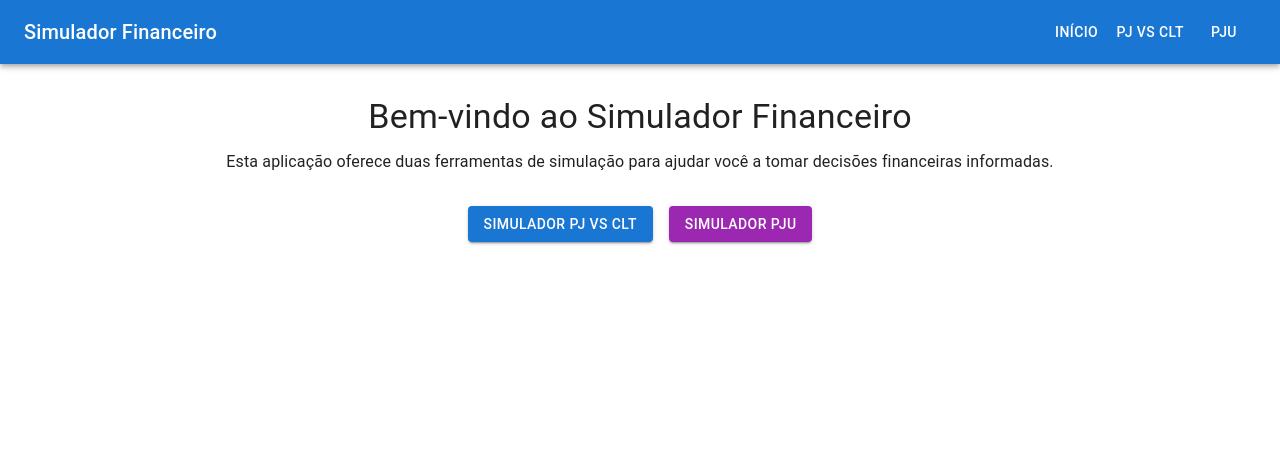
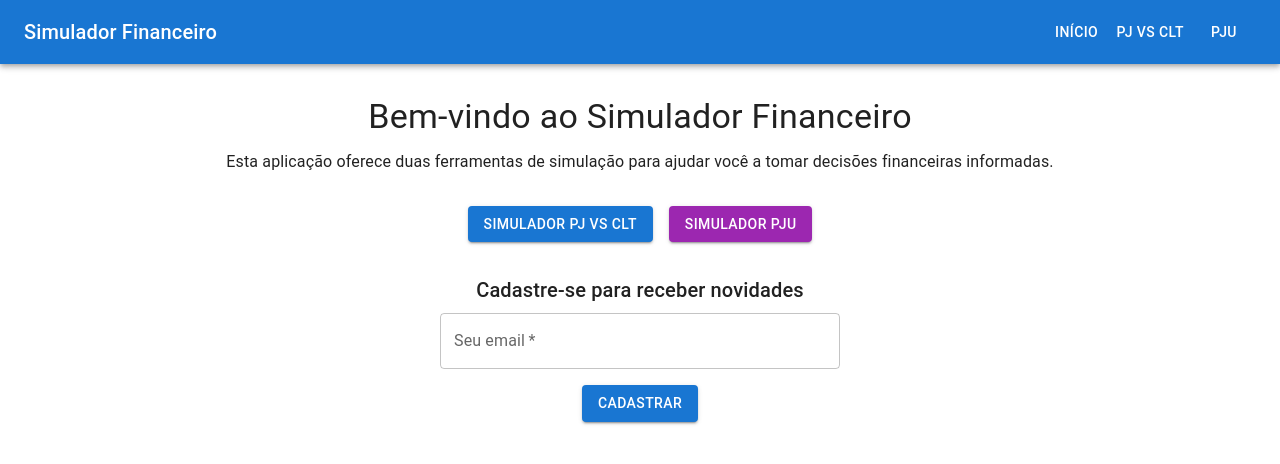
Before and after one commit to ealexbarros/react-projects, a React (Create React App) app: page / in a window 1280 px wide. Shown: the top 464 px of the page. Built offline with nearby package versions, Linux system fonts and the light colour scheme.

Commit message:
incluindo email

```diff
--- a/src/components/Home.js
+++ b/src/components/Home.js
@@ -1,9 +1,27 @@
-import React from 'react';
-import { Button, Typography, Box } from '@mui/material';
+import React, { useState } from 'react';
+import { Button, Typography, Box, TextField, Snackbar } from '@mui/material';
 import { Link as RouterLink } from 'react-router-dom';
 
+const Home = () => {
+  const [email, setEmail] = useState('');
+  const [openSnackbar, setOpenSnackbar] = useState(false);
 
-   const Home = () => {
+  const handleEmailChange = (event) => {
+    setEmail(event.target.value);
+  };
+
+  const handleSubmit = (event) => {
+    event.preventDefault();
+    // Aqui você pode adicionar a lógica para enviar o email para o backend
+    console.log('Email cadastrado:', email);
+    setEmail('');
+    setOpenSnackbar(true);
+  };
+
+  const handleCloseSnackbar = () => {
+    setOpenSnackbar(false);
+  };
+
   return (
     <Box sx={{ textAlign: 'center', mt: 4 }}>
       <Typography variant="h4" gutterBottom>
@@ -20,6 +38,29 @@ import { Link as RouterLink } from 'react-router-dom';
           Simulador PJU
         </Button>
       </Box>
+      <Box component="form" onSubmit={handleSubmit} sx={{ mt: 4, display: 'flex', flexDirection: 'column', alignItems: 'center' }}>
+        <Typography variant="h6" gutterBottom>
+          Cadastre-se para receber novidades
+        </Typography>
+        <TextField
+          label="Seu email"
+          variant="outlined"
+          type="email"
+          value={email}
+          onChange={handleEmailChange}
+          required
+          sx={{ width: '100%', maxWidth: 400, mb: 2 }}
+        />
+        <Button type="submit" variant="contained" color="primary">
+          Cadastrar
+        </Button>
+      </Box>
+      <Snackbar
+        open={openSnackbar}
+        autoHideDuration={6000}
+        onClose={handleCloseSnackbar}
+        message="Email cadastrado com sucesso!"
+      />
     </Box>
   );
 };
```
Lines whose indentation alone changed are shown as unchanged.
